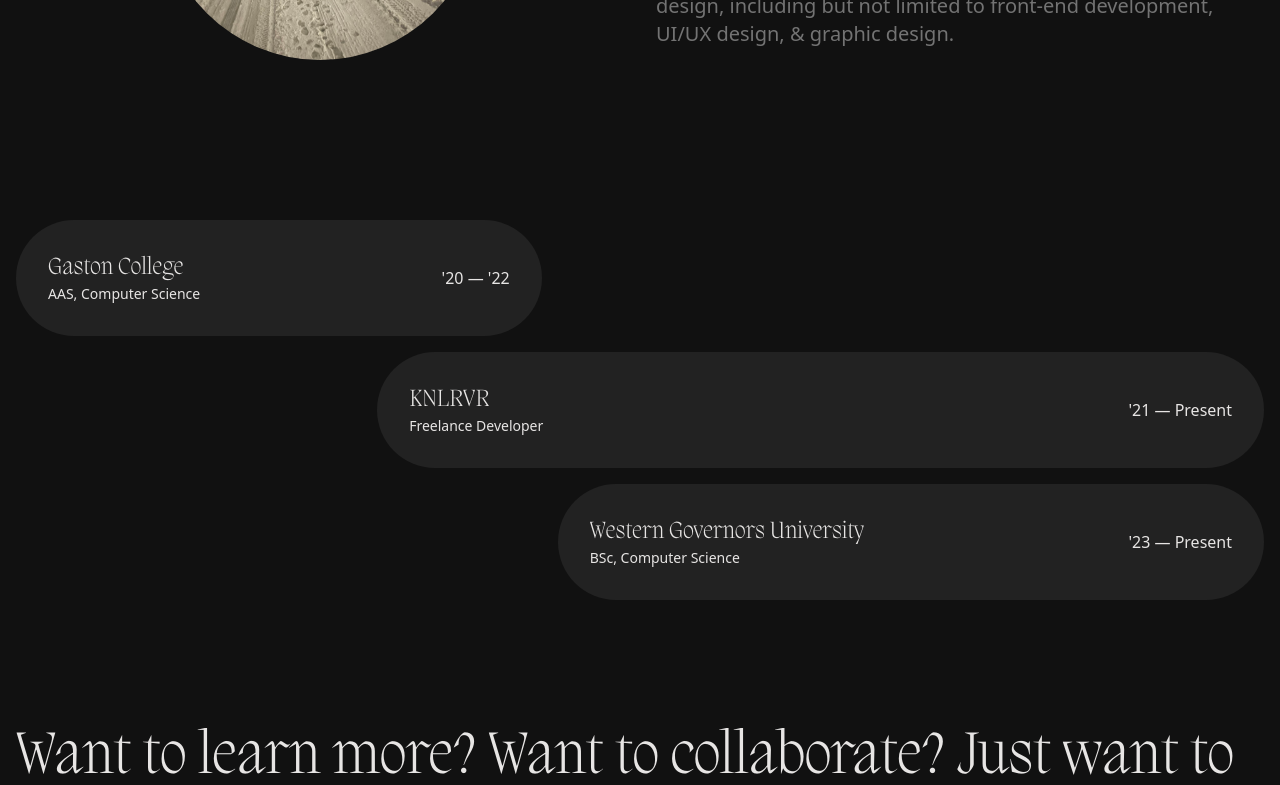
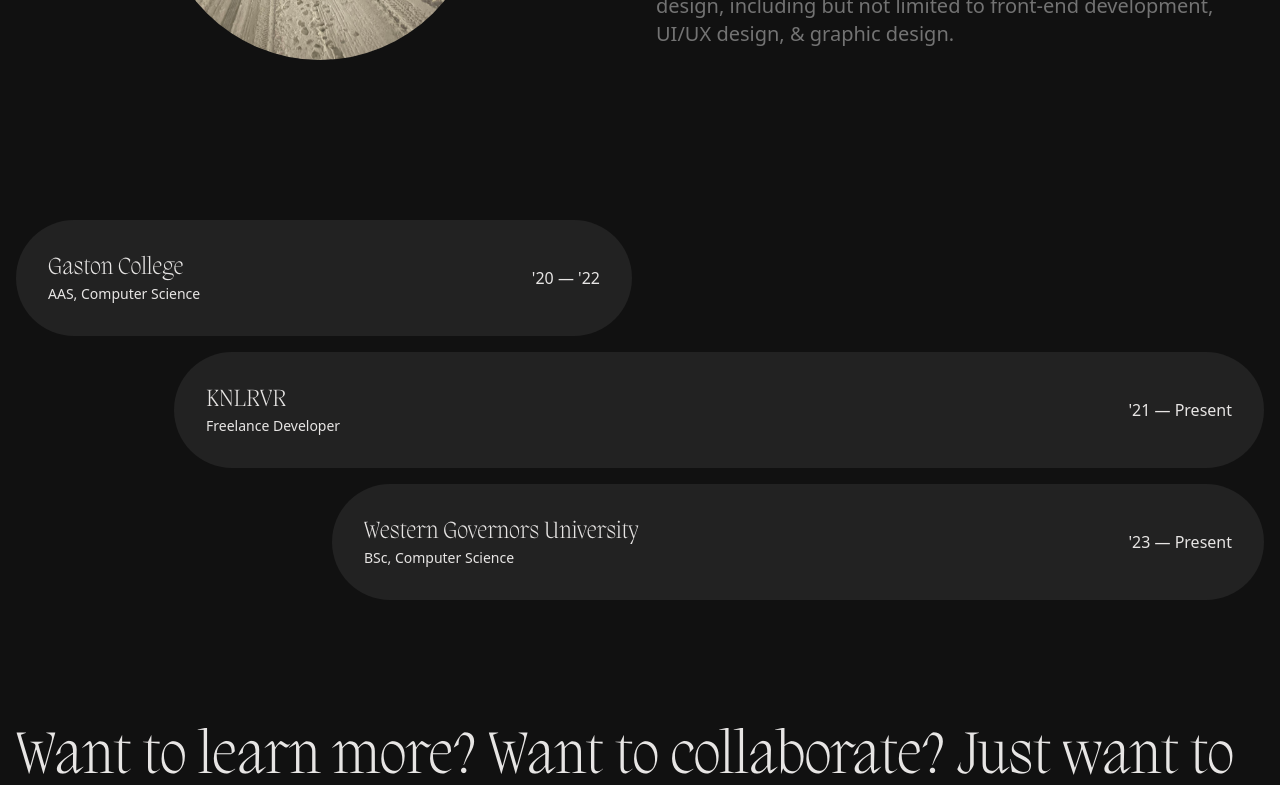
Before and after one commit to knlrvr/kanelariviere-new, a Next.js app: page /about in a window 1280 px wide. Shown: the part 648-1433 px from the top of the page. Built offline with nearby package versions, Linux system fonts and the light colour scheme; no server answers.

Commit message:
about; exp grid styles

```diff
--- a/src/app/about/page.tsx
+++ b/src/app/about/page.tsx
@@ -53,10 +53,10 @@ const About = () => {
         </Reveal> */}
 
         <Reveal>
-        <div className="grid grid-rows-3 grid-cols-1 md:grid-cols-7 gap-4 md:mt-16 mb-24 md:mb-32">
+        <div className="grid grid-rows-3 grid-cols-1 md:grid-cols-8 gap-4 md:mt-16 mb-24 md:mb-32">
 
           {/* 1 */}
-          <div className="md:col-span-3 md:row-start-1 container p-8 rounded-full flex justify-between items-center">
+          <div className="md:col-span-4 md:row-start-1 container p-8 rounded-full flex justify-between items-center">
             <div className="flex flex-col">
               <span className="font-migra text-xl md:text-2xl">Gaston College</span>
               <span className="font-light text-xs md:text-sm">AAS, Computer Science</span>
@@ -67,7 +67,7 @@ const About = () => {
           </div>
 
           {/* 2 */}
-          <div className="md:col-span-5 md:col-start-3 row-start-2 container p-8 rounded-full flex justify-between items-center">
+          <div className="md:col-span-7 md:col-start-2 row-start-2 container p-8 rounded-full flex justify-between items-center">
             <div className="flex flex-col">
               <span className="font-migra text-xl md:text-2xl">KNLRVR</span>
               <span className="font-light text-xs md:text-sm">Freelance Developer</span>
@@ -78,7 +78,7 @@ const About = () => {
           </div>
 
           {/* 3 */}
-          <div className="md:col-span-4 md:col-start-4 md:row-start-3 container p-8 rounded-full flex justify-between items-center">
+          <div className="md:col-span-6 md:col-start-3 md:row-start-3 container p-8 rounded-full flex justify-between items-center">
             <div className="flex flex-col">
 
               <span className="block md:hidden font-migra text-xl md:text-2xl">WGU</span>
```
